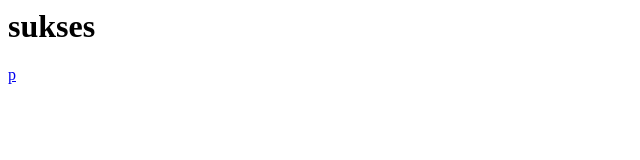
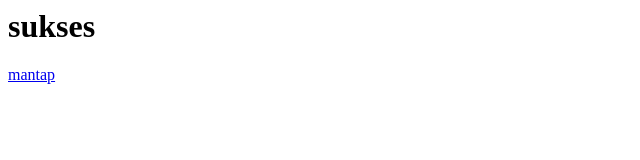
Before and after one commit to ahz112/test, a plain HTML site: page index.html in a window 1280 px wide. Shown: the full height of the page, 0-640 px from the left. Drawn offline with Linux system fonts and the light colour scheme.

Commit message:
Update index.html

```diff
--- a/index.html
+++ b/index.html
@@ -1,4 +1,4 @@
 <html>
     <h1>sukses</h1>
-    <a href="career/">p</a>
+    <a href="career/">mantap</a>
 </html>
```
